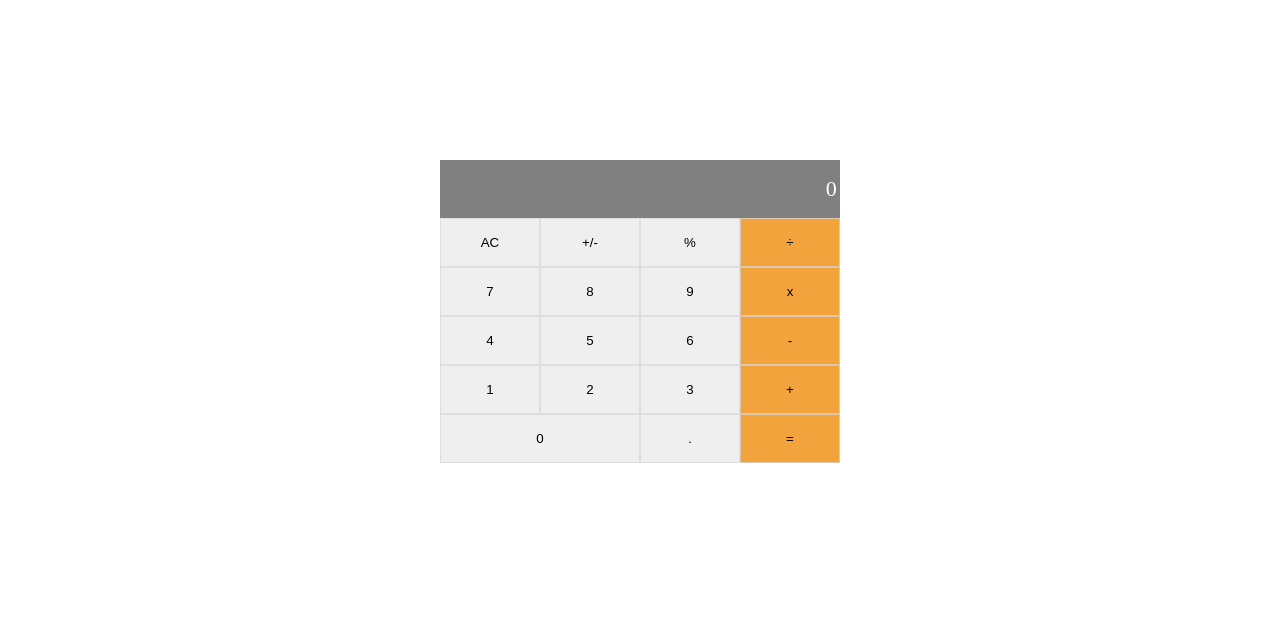
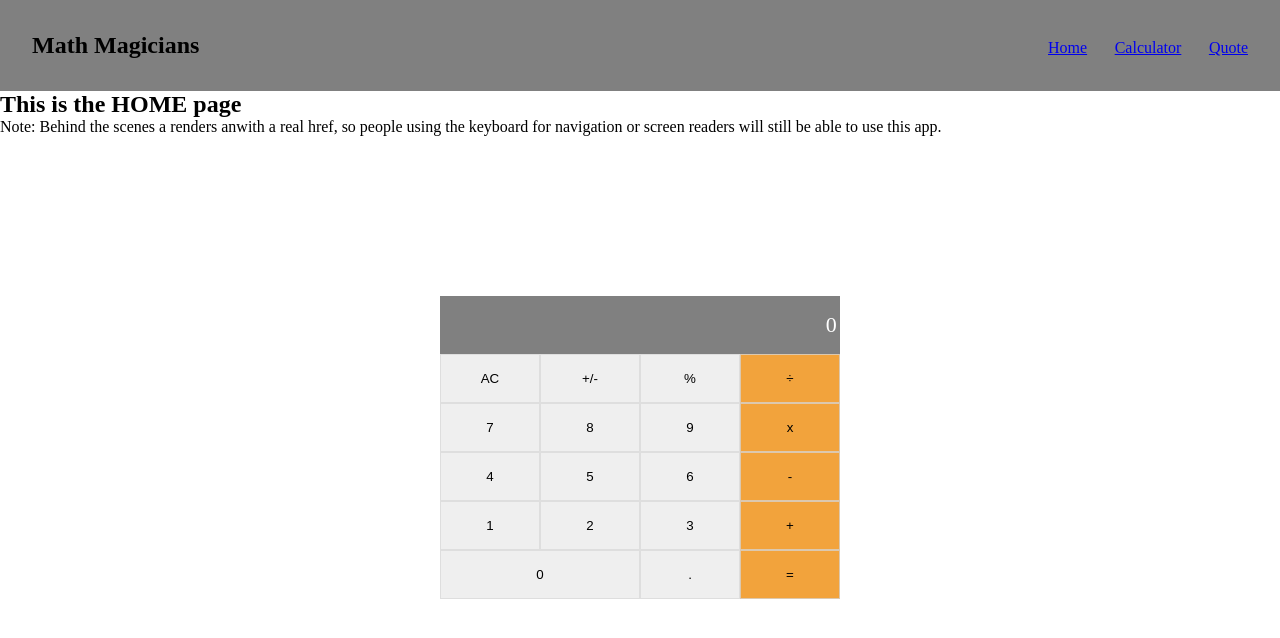
Before and after one commit to PolinaStamenova/math-magicians, a React (Create React App) app: page / in a window 1280 px wide. Shown: the top 638 px of the page. Built offline with nearby package versions, Linux system fonts and the light colour scheme.

Commit message:
Install router, add Home.js, add Quote.js, add Calc.js, add Nav.js, Routing

```diff
--- a/package.json
+++ b/package.json
@@ -11,6 +11,7 @@
     "gh-pages": "^3.2.3",
     "react": "^17.0.2",
     "react-dom": "^17.0.2",
+    "react-router-dom": "^5.2.0",
     "react-scripts": "4.0.3",
     "web-vitals": "^1.1.2"
   },
--- /dev/null
+++ b/src/App.css
@@ -0,0 +1,13 @@
+nav {
+  padding: 2rem;
+  display: flex;
+  justify-content: space-between;
+  align-items: baseline;
+  background-color: grey;
+}
+
+nav ul {
+  width: 200px;
+  display: flex;
+  justify-content: space-between;
+}
--- a/src/App.js
+++ b/src/App.js
@@ -1,12 +1,28 @@
 /* eslint-disable react/prefer-stateless-function, quotes */
 
 import React from "react";
+import { BrowserRouter as Router, Switch, Route } from "react-router-dom";
 import Calculator from "./components/Calculator";
 import "./components/Calculator.css";
+import Nav from "./Nav";
+import Home from "./pages/Home";
+import "./App.css";
+import Calc from "./pages/Calc";
 
 class App extends React.Component {
   render() {
-    return <Calculator />;
+    return (
+      <Router>
+        <Switch>
+          <div>
+            <Nav />
+            <Route path="/" exact component={Home} />
+            <Route path="/calc" component={Calc} />
+            <Calculator />
+          </div>
+        </Switch>
+      </Router>
+    );
   }
 }
 
--- /dev/null
+++ b/src/Nav.js
@@ -0,0 +1,25 @@
+/* eslint-disable  quotes */
+
+import React from "react";
+import { Link } from "react-router-dom";
+
+export default function Nav() {
+  return (
+    <div>
+      <nav>
+        <h1>Math Magicians</h1>
+        <ul>
+          <Link to="/">
+            <li>Home</li>
+          </Link>
+          <Link to="/calc">
+            <li>Calculator</li>
+          </Link>
+          <Link to="/quote">
+            <li>Quote</li>
+          </Link>
+        </ul>
+      </nav>
+    </div>
+  );
+}
--- a/src/index.js
+++ b/src/index.js
@@ -1,11 +1,14 @@
 import React from 'react';
 import ReactDOM from 'react-dom';
+import { BrowserRouter as Router } from 'react-router-dom';
 import './index.css';
 import App from './App';
 
 ReactDOM.render(
   <React.StrictMode>
-    <App />
+    <Router>
+      <App />
+    </Router>
   </React.StrictMode>,
   document.getElementById('root'),
 );
--- /dev/null
+++ b/src/pages/Calc.js
@@ -0,0 +1,7 @@
+import React from 'react';
+
+function Calc() {
+  return <div>This is the Calc page</div>;
+}
+
+export default Calc;
--- /dev/null
+++ b/src/pages/Home.js
@@ -0,0 +1,14 @@
+import React from 'react';
+
+export default function Home() {
+  return (
+    <div>
+      <h2>This is the HOME page</h2>
+      <p>
+        Note: Behind the scenes a renders anwith a real href, so people using
+        the keyboard for navigation or screen readers will still be able to use
+        this app.
+      </p>
+    </div>
+  );
+}
```
Also changed, not shown: src/pages/Quote.js (added), 1 other file (tests, documents, lock files or other folders).
